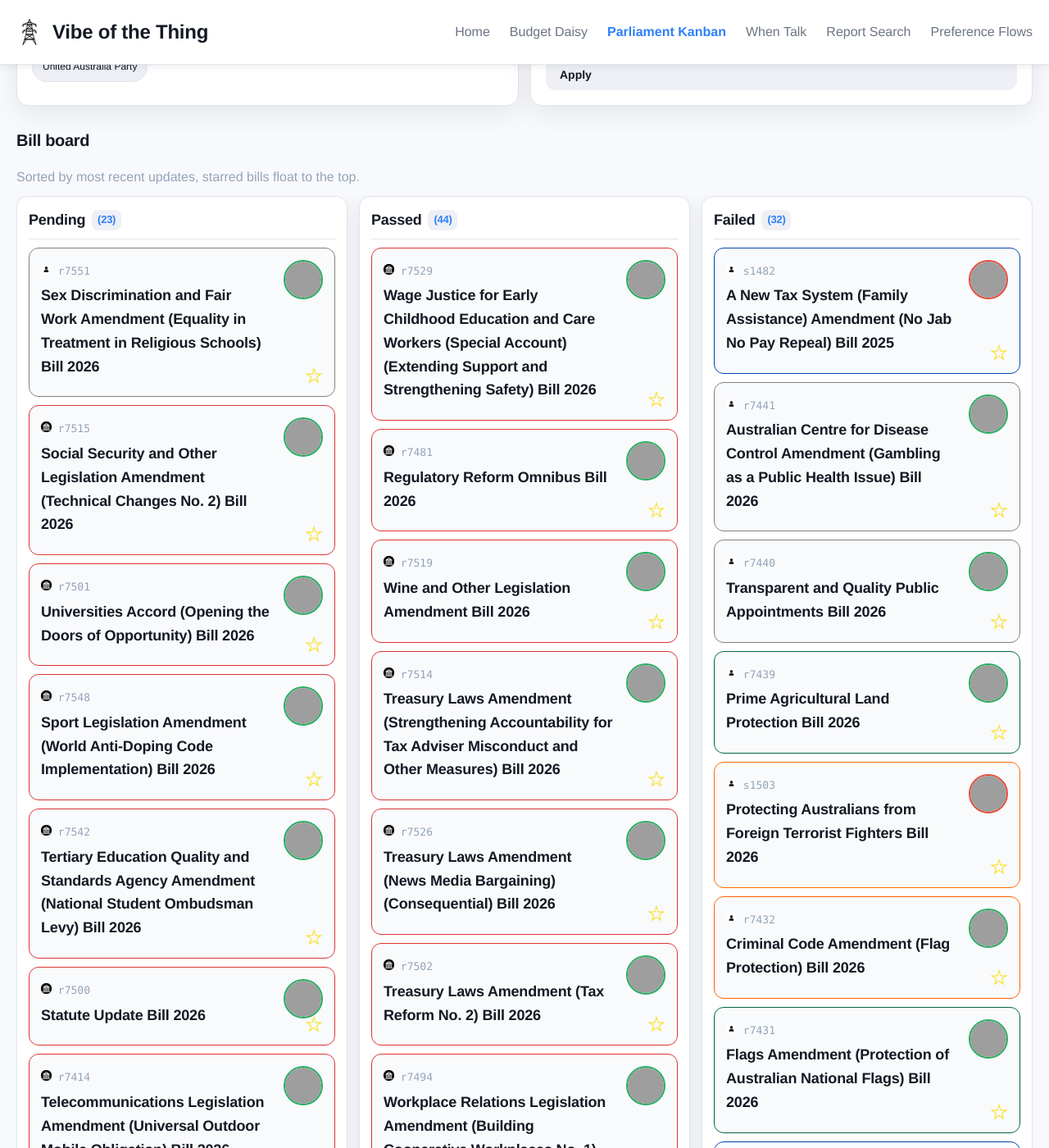
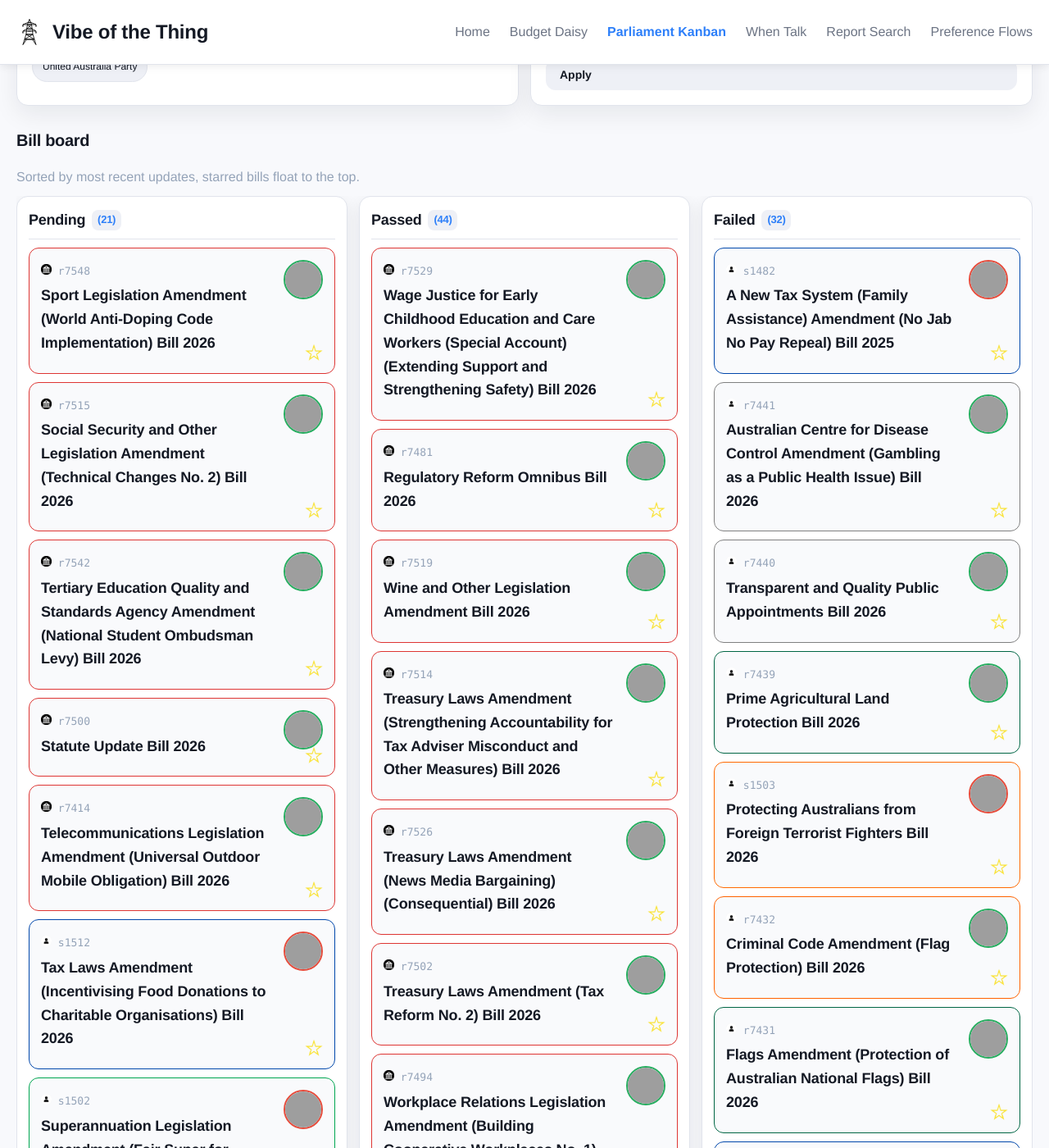
Before and after one commit to Coedice/vibe-of-the-thing, a Jekyll site: the page built from parliament-kanban/index.html, in a window 1280 px wide and 1400 px high, scrolled down 595 px. Shown: the whole window at 82% size. Built offline with Jekyll 4.4.1, drawn with Linux system fonts in a browser that asks for light colours; grey boxes are pictures that could not be loaded.

Commit message:
Update bill data

```diff
--- a/_data/bills.yml
+++ b/_data/bills.yml
@@ -89,32 +89,6 @@ pending:
   pdf_url: https://parlinfo.aph.gov.au/parlInfo/download/legislation/bills/r7500_first-reps/toc_pdf/26081b01.pdf;fileType=application%2Fpdf
   last_updated: 2026-09-14
   second_reading_hansard_url: https://parlinfo.aph.gov.au/parlInfo/search/display/display.w3p;query=Id%3A%22chamber%2Fhansardr%2F29167%2F0013%22
-- bill_id: r7501
-  title: Universities Accord (Opening the Doors of Opportunity) Bill 2026
-  status: Before Reps
-  type: Government
-  portfolio: Education
-  originating_house: House of Representatives
-  summary: 'Amends the: Higher Education Support Act 2003 to change the basis of higher
-    education funding to a managed growth funding system based on a total number of
-    equivalent full-time student load places; and provide for needs-based funding
-    grants to higher education providers in relation to specific types of Commonwealth
-    supported students, including students from low socioeconomic backgrounds, First
-    Nations students and students studying at regional campuses; Universities Accord
-    (Australian Tertiary Education Commission) Act 2026 to: make consequential amendments;
-    provide a framework for the Australian Tertiary Education Commission (ATEC) to
-    exercise its existing function to allocate international student places; and require
-    the ATEC to assess a higher education provider against the terms of their mission
-    based compact; and Education Services for Overseas Students Act 2000, Ombudsman
-    Act 1976 and Tertiary Education Quality and Standards Agency Act 2011 to make
-    minor amendments in relation to information management.'
-  introducer_name: Jason Clare
-  introducer_party: Labor
-  introducer_id: '10123'
-  introducer_division: Blaxland
-  pdf_url: https://parlinfo.aph.gov.au/parlInfo/download/legislation/bills/r7501_third-reps/toc_pdf/26082b01.pdf;fileType=application%2Fpdf
-  last_updated: 2026-10-12
-  second_reading_hansard_url: https://parlinfo.aph.gov.au/parlInfo/search/display/display.w3p;query=Id%3A%22chamber%2Fhansardr%2F29167%2F0017%22
 - bill_id: r7508
   title: Therapeutic Goods (Charges) Amendment Bill 2026
   status: Before Senate
@@ -225,23 +199,8 @@ pending:
   introducer_id: '10931'
   introducer_division: Lilley
   pdf_url: https://parlinfo.aph.gov.au/parlInfo/download/legislation/bills/r7548_first-reps/toc_pdf/26127b01.pdf;fileType=application%2Fpdf
-  last_updated: 2026-09-17
+  last_updated: 2026-10-13
   second_reading_hansard_url: https://parlinfo.aph.gov.au/parlInfo/search/display/display.w3p;query=Id%3A%22chamber%2Fhansardr%2F29186%2F0015%22
-- bill_id: r7551
-  title: Sex Discrimination and Fair Work Amendment (Equality in Treatment in Religious
-    Schools) Bill 2026
-  status: Before Reps
-  type: Private
-  portfolio: null
-  originating_house: House of Representatives
-  summary: null
-  introducer_name: Allegra Spender
-  introducer_party: Independent
-  introducer_id: '11001'
-  introducer_division: Wentworth
-  pdf_url: https://parlinfo.aph.gov.au/parlInfo/download/legislation/bills/r7551_first-reps/toc_pdf/26130b01.pdf;fileType=application%2Fpdf
-  last_updated: 2026-10-12
-  second_reading_hansard_url: https://parlinfo.aph.gov.au/parlInfo/search/display/display.w3p;query=Id%3A%22chamber%2Fhansardr%2F29187%2F0126%22
 - bill_id: s1436
   title: Whistleblower Protection Authority Bill 2025
   status: Before Senate
@@ -299,7 +258,7 @@ pending:
   introducer_division: Tasmania
   pdf_url: https://parlinfo.aph.gov.au/parlInfo/download/legislation/bills/s1443_first-senate/toc_pdf/25S0320.pdf;fileType=application%2Fpdf
   last_updated: 2025-07-23
-  second_reading_hansard_url: https://parlinfo.aph.gov.au/parlInfo/search/display/display.w3p;query=Id%3A%22chamber%2Fhansards%2F28690%2F0208%22
+  second_reading_hansard_url: https://parlinfo.aph.gov.au/parlInfo/search/display/display.w3p;query=Id%3A%22chamber%2Fhansards%2F28690%2F0209%22
 - bill_id: s1466
   title: Social Security and Other Legislation Amendment (Responding to Robodebt)
     Bill 2025 [No. 2]
```
